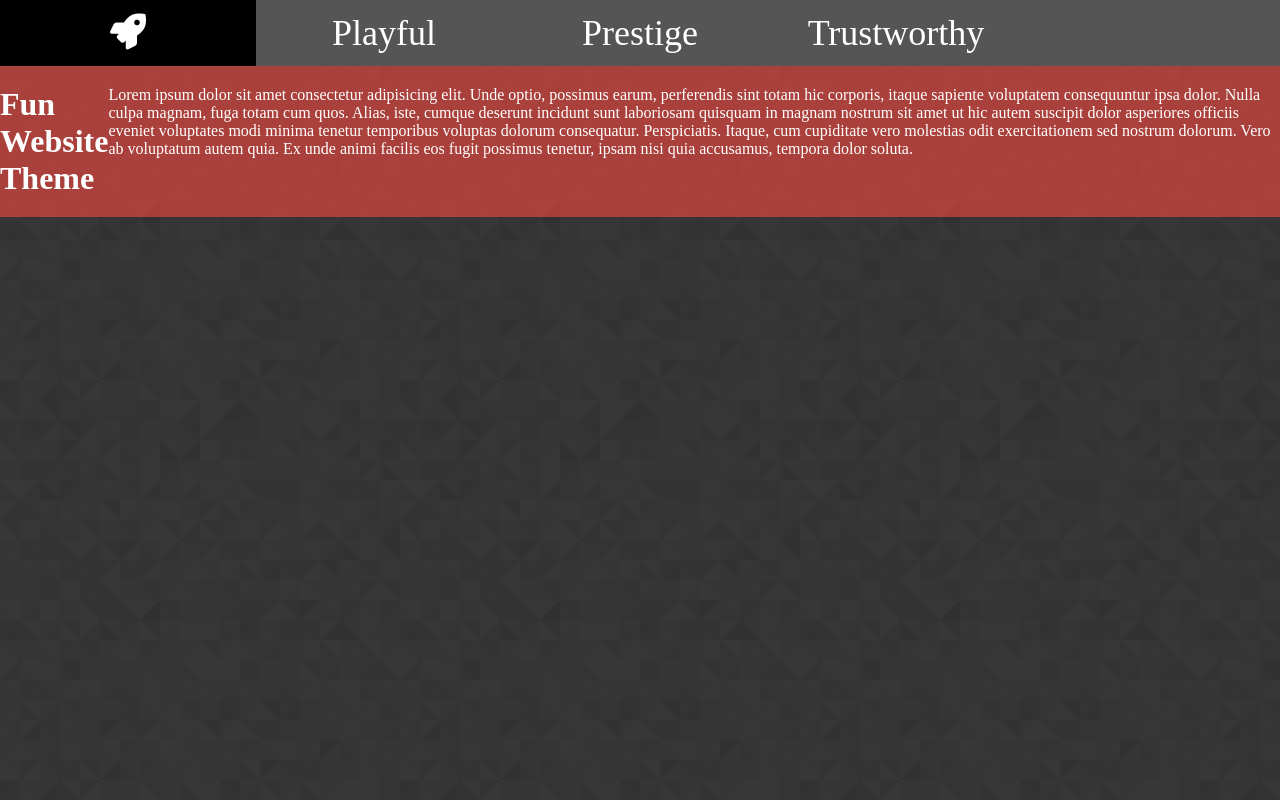
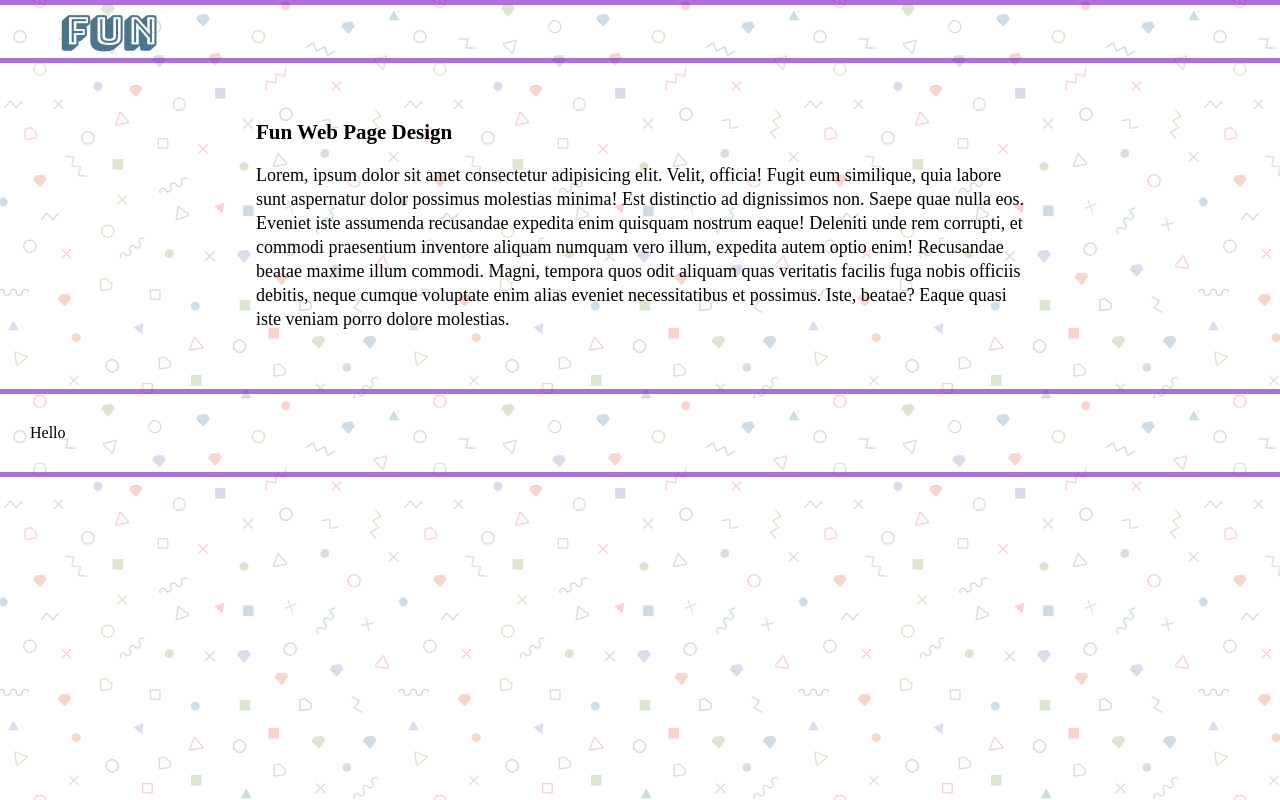
Before and after one commit to JessyPerreault/Font-and-Color-Assignment, a plain HTML site: page pages/jessy/fun.html in a window 1280 px wide. Drawn offline with Linux system fonts and the light colour scheme.

Commit message:
deleted everything and started over
:'(

```diff
--- a/css/jessystyles.css
+++ b/css/jessystyles.css
@@ -1,92 +1,42 @@
-.fun {
-    margin: 0 auto;
-    min-width: 1000px;
-    max-width: 1400px;
-    background: url(../pages/jessy/Backgrounds/prism/prism.png);
-
-  }
-
-  * {
-    margin: 0;
-    padding: 0;
-    box-sizing: border-box;
-  }
-
-  .menu-container {
-    color: #fff;
-    background-color: rgba(255, 74, 64, 0.575);
-    padding: 20px 0;
-    display: flex;
-    justify-content: center;
-  }
-
-  .menu {
-    border: 0px solid #fff;  /* For debugging */
-    width: 2000px;
-    display: flex;
-    justify-content: space-between;
-  }
-
-  .links {
-    border: 0px solid #fff;  /* For debugging */
-    display: flex;
-    justify-content: flex-end;
-    font-size: 20px;
-    margin-right: 40px;
-  }
-
-  .playful {
-    margin-right: 10px;
-    margin-left: 10px;
-  }
-
-  .prestige {
-    margin-right: 10px;
-
-  }
-
-  .trustworthy {
-    margin-right: 10px;
-
-  }
-  a {
-      text-decoration: none;
-      color: #a60800;
-  }
-
-  .date {
-      margin-left: 40px;
-  }
+/* this area is for the fun pages styles */
 
 
-  .text-container {
-    color: #fff;
-    background-color: rgba(255, 74, 64, 0.575);
-    padding: 20px 0;
-    display: flex;
-    justify-content: center;
-  }
+.fun-body {
+  margin: 0 auto;
+  min-width: 1000px;
+  max-width: 1400px;
+  background-image: url("../pages/jessy/Backgrounds/memphis-colorful.png");
+}
+.fun-body h1{
+  font-size: 21px;
+}
 
-  .icon-bar {
-    width: 100%; /* Full-width */
-    background-color: #555; /* Dark-grey background */
-    overflow: auto; /* Overflow due to float */
-  }
+.fun-body p{
+  font-size: 18px;
+  line-height: 24px;
+}
 
-  .icon-bar a {
-    float: left; /* Float links side by side */
-    text-align: center; /* Center-align text */
-    width: 20%; /* Equal width (5 icons with 20% width each = 100%) */
-    padding: 12px 0; /* Some top and bottom padding */
-    transition: all 0.3s ease; /* Add transition for hover effects */
-    color: white; /* White text color */
-    font-size: 36px; /* Increased font size */
-  }
+.fun-info {
+  margin: auto;
+  width: 60%;
+  padding: 40px;
+}
 
-  .icon-bar a:hover {
-    background-color: #000; /* Add a hover color */
-  }
+.fun-header {
+  padding-left: 60px;
+  font-size: 40px;
+  font-weight: bolder;
+  color: #4a758d;
+  font-family: 'Bungee Shade', cursive;
+  border-top: 5px solid rgba(135, 44, 196, 0.671);
+  border-bottom: 5px solid rgba(135, 44, 196, 0.671);
+}
 
-  .active {
-    background-color: #555; /* Add an active/current color */
-  }
+.fun-footer {
+  border-top: 5px solid rgba(135, 44, 196, 0.671);
+  border-bottom: 5px solid rgba(135, 44, 196, 0.671);
+  padding: 30px;
+
+}
+
+/* insert new pages styles underneath this comment   */
--- a/pages/jessy/fun.html
+++ b/pages/jessy/fun.html
@@ -1,33 +1,40 @@
 <!DOCTYPE html>
 <html lang="en">
-<head>
-    <meta charset="UTF-8">
-    <meta name="viewport" content="width=device-width, initial-scale=1.0">
-    <meta http-equiv="X-UA-Compatible" content="ie=edge">
-    <title>Fun-Nation</title>
-    <link rel="stylesheet" href="../../css/jessystyles.css">
-    <link rel="stylesheet" href="https://use.fontawesome.com/releases/v5.6.3/css/all.css" integrity="sha384-UHRtZLI+pbxtHCWp1t77Bi1L4ZtiqrqD80Kn4Z8NTSRyMA2Fd33n5dQ8lWUE00s/" crossorigin="anonymous">
-</head>
-<body class='fun'>
+  <head>
+    <meta charset="UTF-8" />
+    <meta name="viewport" content="width=device-width, initial-scale=1.0" />
+    <meta http-equiv="X-UA-Compatible" content="ie=edge" />
+    <link rel="stylesheet" href="../../css/jessystyles.css" />
+    <link
+      rel="stylesheet"
+      href="https://use.fontawesome.com/releases/v5.6.3/css/all.css"
+      integrity="sha384-UHRtZLI+pbxtHCWp1t77Bi1L4ZtiqrqD80Kn4Z8NTSRyMA2Fd33n5dQ8lWUE00s/"
+      crossorigin="anonymous"
+    />
+    <link href="https://fonts.googleapis.com/css?family=Bungee+Shade" rel="stylesheet">
+    <title>Document</title>
+  </head>
 
-        <div class="icon-bar">
-                <a class="active" href="#"><i class="fa fa-rocket"></i></a>
-                <a href="#"><i></i>Playful</a>
-                <a href="#"><i></i>Prestige</a>
-                <a href="#"><i></i>Trustworthy</a>
-        </div>
+  <body class="fun-body">
+    <div class="fun-background-div"></div>
+    <header class='fun-header'>Fun</header>
+    <section class="fun-info">
 
-            <div class='text-container'>
-                <div><h1>Fun Website Theme</h1></div>
-                <div>
-                    <p>Lorem ipsum dolor sit amet consectetur adipisicing elit. Unde optio, possimus earum, perferendis sint totam hic corporis, itaque sapiente voluptatem consequuntur ipsa dolor. Nulla culpa magnam, fuga totam cum quos.
-                        Alias, iste, cumque deserunt incidunt sunt laboriosam quisquam in magnam nostrum sit amet ut hic autem suscipit dolor asperiores officiis eveniet voluptates modi minima tenetur temporibus voluptas dolorum consequatur. Perspiciatis.
-                        Itaque, cum cupiditate vero molestias odit exercitationem sed nostrum dolorum. Vero ab voluptatum autem quia. Ex unde animi facilis eos fugit possimus tenetur, ipsam nisi quia accusamus, tempora dolor soluta.
-                    </p>
-                </div>
-            </div>
+            <h1>Fun Web Page Design</h1>
+            <p>
+              Lorem, ipsum dolor sit amet consectetur adipisicing elit. Velit,
+              officia! Fugit eum similique, quia labore sunt aspernatur dolor possimus
+              molestias minima! Est distinctio ad dignissimos non. Saepe quae nulla
+              eos. Eveniet iste assumenda recusandae expedita enim quisquam nostrum
+              eaque! Deleniti unde rem corrupti, et commodi praesentium inventore
+              aliquam numquam vero illum, expedita autem optio enim! Recusandae beatae
+              maxime illum commodi. Magni, tempora quos odit aliquam quas veritatis
+              facilis fuga nobis officiis debitis, neque cumque voluptate enim alias
+              eveniet necessitatibus et possimus. Iste, beatae? Eaque quasi iste
+              veniam porro dolore molestias.
+            </p>
 
-
-
-</body>
+    </section>
+    <footer class='fun-footer'>Hello</footer>
+  </body>
 </html>
```
Also changed, not shown: pages/jessy/Backgrounds/audience-868074_1920.jpg (added).
